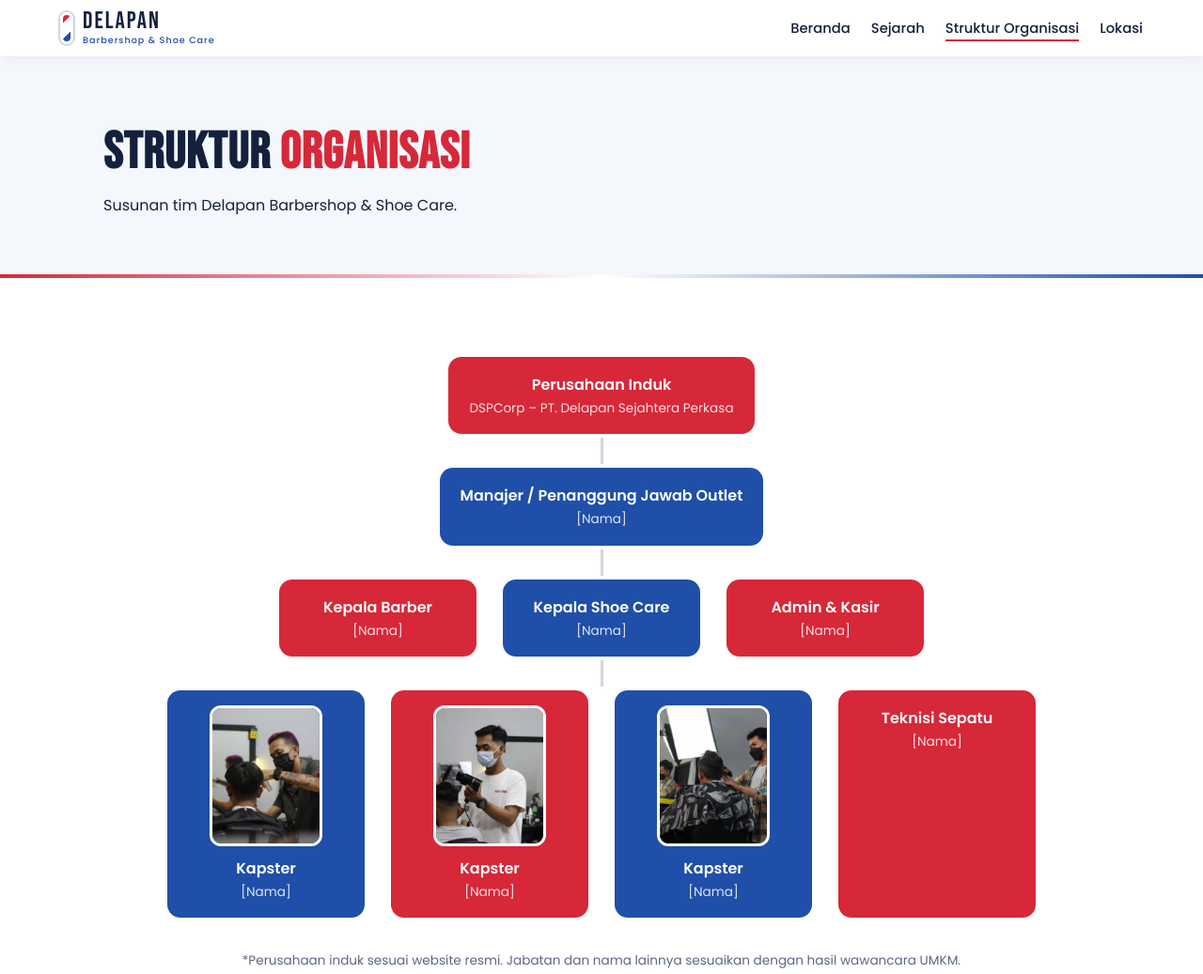
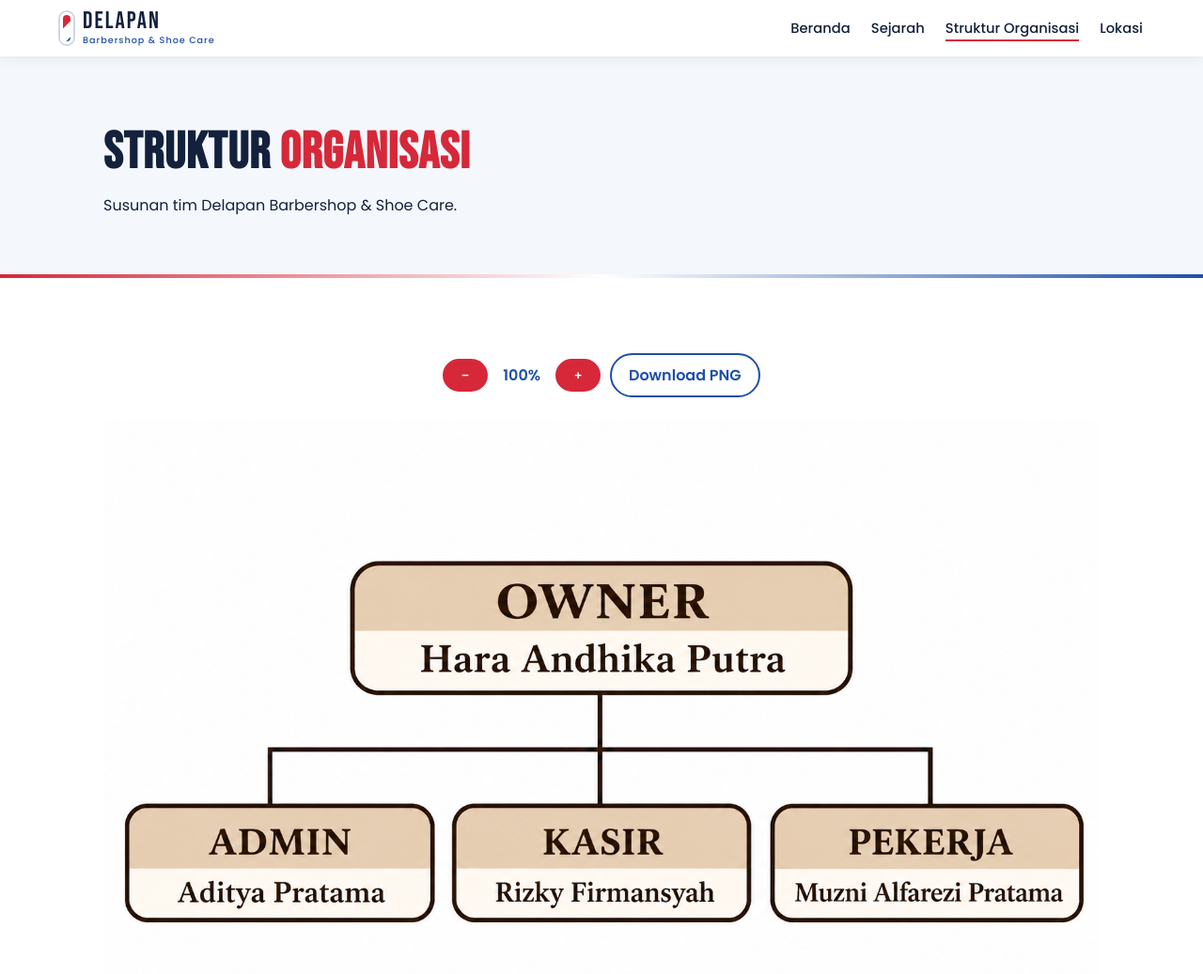
Before and after one commit to PradiptyaDP222/K2_TUBES_DELAPAN_BARBERSHOP, a plain HTML site: page struktur.html in a window 1280 px wide. Shown: the top 1037 px of the page at 94% size. Drawn offline with Linux system fonts and the light colour scheme.

Commit message:
Tampilkan struktur organisasi sebagai PNG
Co-authored-by: Copilot <223556219+Copilot@users.noreply.github.com>

```diff
--- a/css/style.css
+++ b/css/style.css
@@ -47,6 +47,11 @@ h2{font-family:'Bebas Neue';font-size:2.6rem;letter-spacing:1px;line-height:1.1}
 .timeline{border-left:4px solid var(--red);padding-left:24px}.tl{margin-bottom:24px;position:relative}
 .tl::before{content:"";position:absolute;left:-34px;top:6px;width:16px;height:16px;border-radius:50%;background:var(--blue);border:3px solid #fff}.tl b{color:var(--red)}
 .org{text-align:center}.row{display:flex;justify-content:center;gap:20px;flex-wrap:wrap}
+.org-controls{display:flex;align-items:center;justify-content:center;gap:10px;flex-wrap:wrap;margin-bottom:24px}
+.org-controls .btn{margin:0;padding:8px 18px;cursor:pointer}
+.org-controls output{display:inline-block;min-width:52px;font-weight:600;color:var(--blue)}
+.org-image-frame{overflow:auto;border-radius:12px}
+.org-image-frame img{display:block;width:100%;height:auto;transform-origin:top left;transition:transform .2s}
 .node{display:inline-block;min-width:210px;padding:16px 22px;border-radius:14px;color:#fff;margin:4px}
 .node.red{background:var(--red)}.node.blue{background:var(--blue)}.node b,.node span{display:block}.node span{font-size:.85rem;opacity:.85}
 .ln{display:block;width:3px;height:28px;background:#cfd6e4;margin:auto}.note{margin-top:30px;color:#5b6785;font-size:.85rem}
--- a/js/script.js
+++ b/js/script.js
@@ -1,6 +1,15 @@
 // Scroll reveal
 const io=new IntersectionObserver(es=>es.forEach(e=>{if(e.isIntersecting){e.target.classList.add('in');io.unobserve(e.target)}}),{threshold:.15});
 document.querySelectorAll('.rv').forEach((el,i)=>{el.style.transitionDelay=(i%4)*0.12+'s';io.observe(el)});
+// Organization chart image controls
+const orgImage=document.getElementById('org-image');
+if(orgImage){
+let zoom=1;
+const zoomLevel=document.getElementById('zoom-level');
+const updateZoom=()=>{orgImage.style.transform=`scale(${zoom})`;zoomLevel.value=`${Math.round(zoom*100)}%`};
+document.getElementById('zoom-in').addEventListener('click',()=>{zoom=Math.min(zoom+0.25,2.5);updateZoom()});
+document.getElementById('zoom-out').addEventListener('click',()=>{zoom=Math.max(zoom-0.25,0.5);updateZoom()});
+}
 // Menu mobile & progress bar
 document.getElementById('menu').onclick=()=>document.getElementById('nav').classList.toggle('open');
 addEventListener('scroll',()=>{const h=document.documentElement;document.getElementById('progress').style.width=h.scrollTop/(h.scrollHeight-h.clientHeight)*100+'%'});
--- a/struktur.html
+++ b/struktur.html
@@ -9,11 +9,14 @@
 <button id="menu" aria-label="Menu">☰</button><nav id="nav"><a href="index.html">Beranda</a><a href="sejarah.html">Sejarah</a><a href="struktur.html" class=active>Struktur Organisasi</a><a href="lokasi.html">Lokasi</a></nav></header>
 <section class="phero"><div class="wrap"><h1 class="rv">Struktur <em>Organisasi</em></h1><p class="rv">Susunan tim Delapan Barbershop & Shoe Care.</p></div></section>
 <section class="sec"><div class="wrap org">
-<div class="node red rv"><b>Perusahaan Induk</b><span>DSPCorp – PT. Delapan Sejahtera Perkasa</span></div><i class="ln"></i>
-<div class="node blue rv"><b>Manajer / Penanggung Jawab Outlet</b><span>[Nama]</span></div><i class="ln"></i>
-<div class="row"><div class="node red rv"><b>Kepala Barber</b><span>[Nama]</span></div><div class="node blue rv"><b>Kepala Shoe Care</b><span>[Nama]</span></div><div class="node red rv"><b>Admin & Kasir</b><span>[Nama]</span></div></div><i class="ln"></i>
-<div class="row"><div class="node blue rv"><img src="images/barber1.png" alt="Kapster"><b>Kapster</b><span>[Nama]</span></div><div class="node red rv"><img src="images/barber2.png" alt="Kapster"><b>Kapster</b><span>[Nama]</span></div><div class="node blue rv"><img src="images/barber3.png" alt="Kapster"><b>Kapster</b><span>[Nama]</span></div><div class="node red rv"><b>Teknisi Sepatu</b><span>[Nama]</span></div></div>
-<p class="note rv">*Perusahaan induk sesuai website resmi. Jabatan dan nama lainnya sesuaikan dengan hasil wawancara UMKM.</p></div></section>
+<div class="org-controls" role="group" aria-label="Kontrol gambar struktur organisasi">
+<button class="btn" id="zoom-out" type="button" aria-label="Perkecil gambar">−</button>
+<output id="zoom-level" aria-live="polite">100%</output>
+<button class="btn" id="zoom-in" type="button" aria-label="Perbesar gambar">+</button>
+<a class="btn ghost" href="images/strukturorg.png" download="strukturorg.png">Download PNG</a>
+</div>
+<div class="org-image-frame"><img id="org-image" src="images/strukturorg.png" alt="Struktur organisasi Delapan Barbershop"></div>
+</div></section>
 <footer><div class="bar"></div><div class="wrap fgrid">
 <div><b>Delapan Barbershop & Shoe Care</b><p>Jl. Kaliurang No.Km 14, Umbulmartani, Ngemplak, Sleman, Yogyakarta 55584</p><p class="soc"><a target="_blank" href="https://www.instagram.com/delapanbarbershop.co">Instagram</a><a target="_blank" href="https://delapanbarbershop.com/">Website</a><a target="_blank" href="https://wa.me/6289618508311">WhatsApp</a></p></div>
 <div><b>Opening Hours</b><p>Senin – Jumat: 09.00 – 21.00<br>Sabtu: 09.00 – 21.00<br>Minggu: 09.00 – 22.00</p></div>
```
Also changed, not shown: images/strukturorg.png (added).
